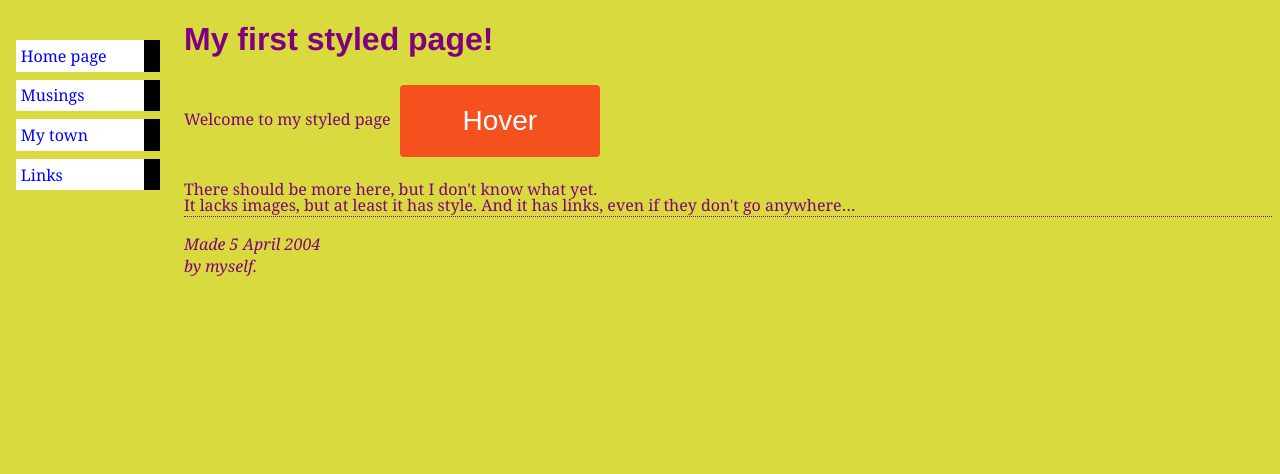
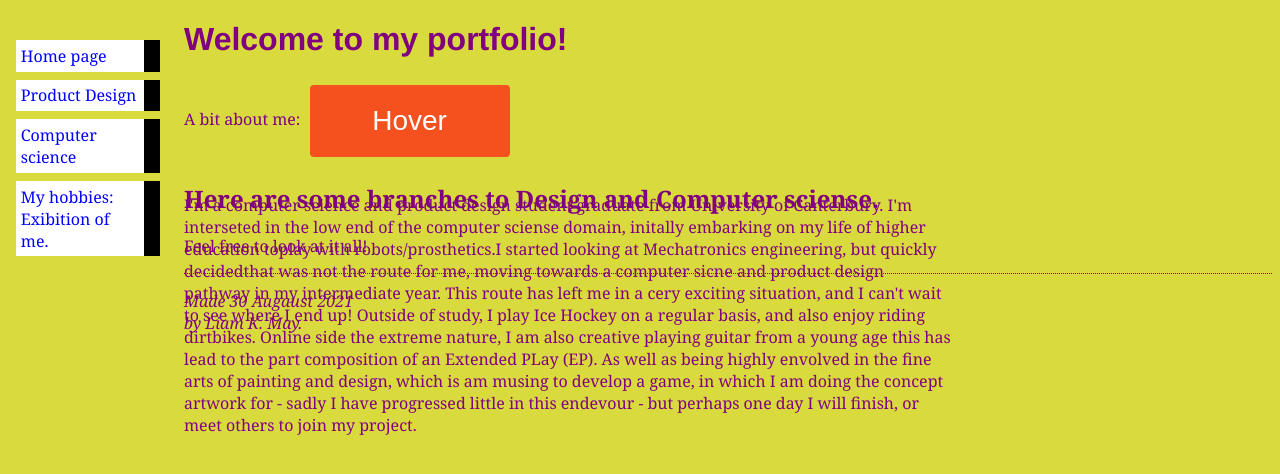
Before and after one commit to TheTriangleTrippa/Portfolio, a Jekyll site: the page built from index.html, in a window 1280 px wide. Shown: the top 474 px of the page. Built offline with Jekyll 4.4.1, drawn with Linux system fonts in a browser that asks for light colours.

Commit message:
Update profile.html

```diff
--- a/_includes/profile.html
+++ b/_includes/profile.html
@@ -1,7 +1,7 @@
 <!DOCTYPE html PUBLIC "-//W3C//DTD HTML 4.01//EN">
 <html>
 <head>
-  <title>My first styled page!</title>
+  <title>Liam May Portfolio</title>
    <link rel="stylesheet" href="assets/css/stylesheet.css">
 </head>
 <body>
@@ -9,33 +9,42 @@
 <!-- Site navigation menu -->
 <ul class="navbar">
   <li><a href="index.html">Home page</a>
-  <li><a href="transit.html">Musings</a>
-  <li><a href="town.html">My town</a>
-  <li><a href="links.html">Links</a>
+  <li><a href="transit.html">Product Design</a>
+  <li><a href="town.html">Computer science</a>
+  <li><a href="links.html">My hobbies: Exibition of me.</a>
 </ul>
 
 <!-- Main content -->
-<h1>My first styled page!</h1>
+<h1>Welcome to my portfolio!</h1>
 
-<p>Welcome to my styled page
+<p>A bit about me:
 
 <!--<form action="https://www.w3docs.com/" method="get" target="_blank">
          <button type="submit">Click me</button>-->
 
 <button class="button" style="vertical-align:middle"><span>Hover </span></button>
 
-<p class="bar">It lacks images, but at least it has style.
-And it has links, even if they don't go
-anywhere&hellip;
+<p class="bar">I'm a computer science and product design student graduate from University of Canterbury.
+ I'm interseted in the low end of the computer sciense domain, initally embarking on my life of
+ higher education toplay with robots/prosthetics.I started looking at Mechatronics engineering,
+ but quickly decidedthat was not the route for me, moving towards a computer sicne and product design
+  pathway in my intermediate year. This route has left me in a cery exciting situation, and I can't wait to see where I end up!
 
-<p>There should be more here, but I don't know
-what yet.
+Outside of study, I play Ice Hockey on a regular basis, and also enjoy riding dirtbikes. Online side the extreme nature,
+I am also creative playing guitar from a young age this has lead to the part composition of an Extended PLay (EP). As well as being
+highly envolved in the fine arts of painting and design, which is am musing to develop a game, in which I am doing the concept
+  artwork for - sadly I have progressed little in this endevour - but perhaps
+  one day I will finish, or meet others to join my project.
+
+<h2>Here are some branches to Design and Computer sciense.</h2>
+  <p>Feel free to look at it all!
+
 
 <!--<img class="drag" src="assets/img/random dragon dodle BG low.jpg"> -->
 
 <!-- Sign and date the page, it's only polite! -->
-<address>Made 5 April 2004<br>
-  by myself.</address>
+<address>Made 30 Augaust 2021<br>
+  by Liam K. May.</address>
 
 </body>
 </html>
```
